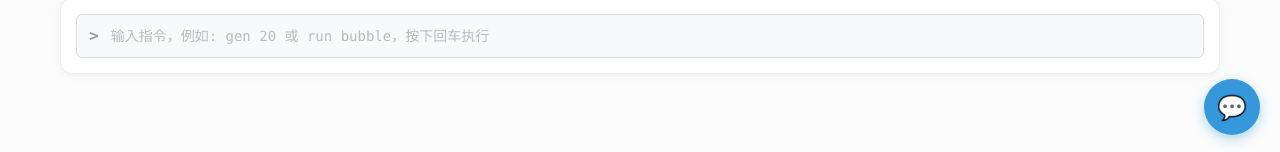
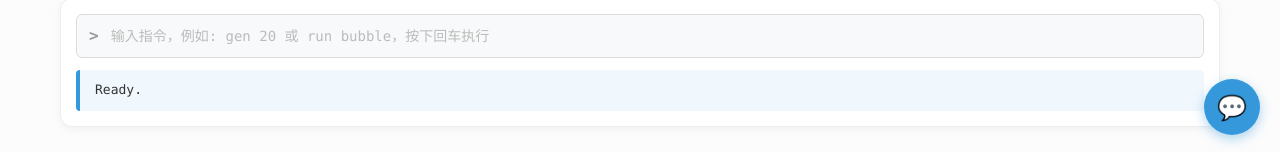
Before and after one commit to JiaweiWangi/StructVis, a Vue app: page /#/sort in a window 1280 px wide. Shown: the part 645-797 px from the top of the page. Built offline with nearby package versions, Linux system fonts and the light colour scheme; the HTML template or start-up script is replaced by a standard one.

Commit message:
fix: 对于sort的dsl默认也显示"Ready."

```diff
--- a/src/sort/useSorting.js
+++ b/src/sort/useSorting.js
@@ -9,7 +9,7 @@ export function useSorting() {
   const isSorting = ref(false);
 
   // --- DSL 命令行的状态 ---
-  const commandOutput = ref('');
+  const commandOutput = ref('Ready.');
   const isCommandError = ref(false);
 
   // --- 样式与布局常量 ---
```
Also changed, not shown: 1 other file (tests, documents, lock files or other folders).
